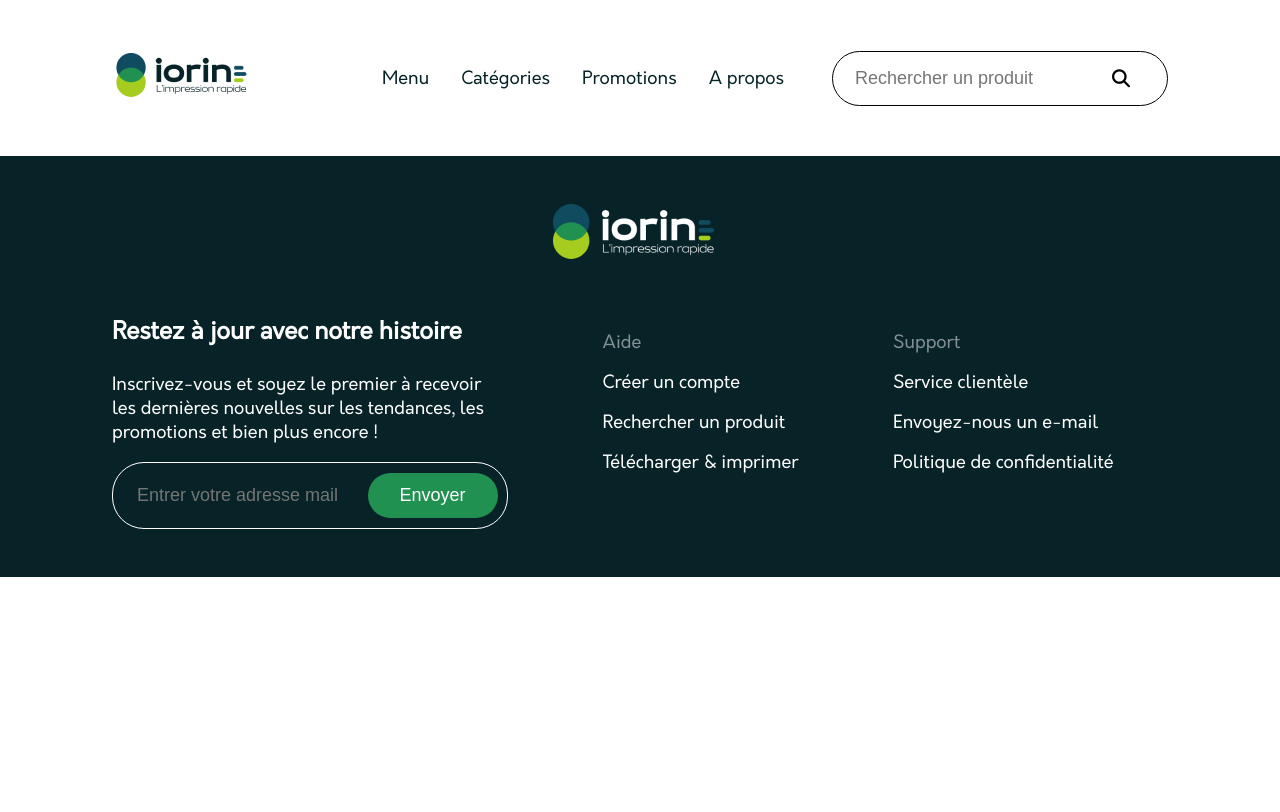
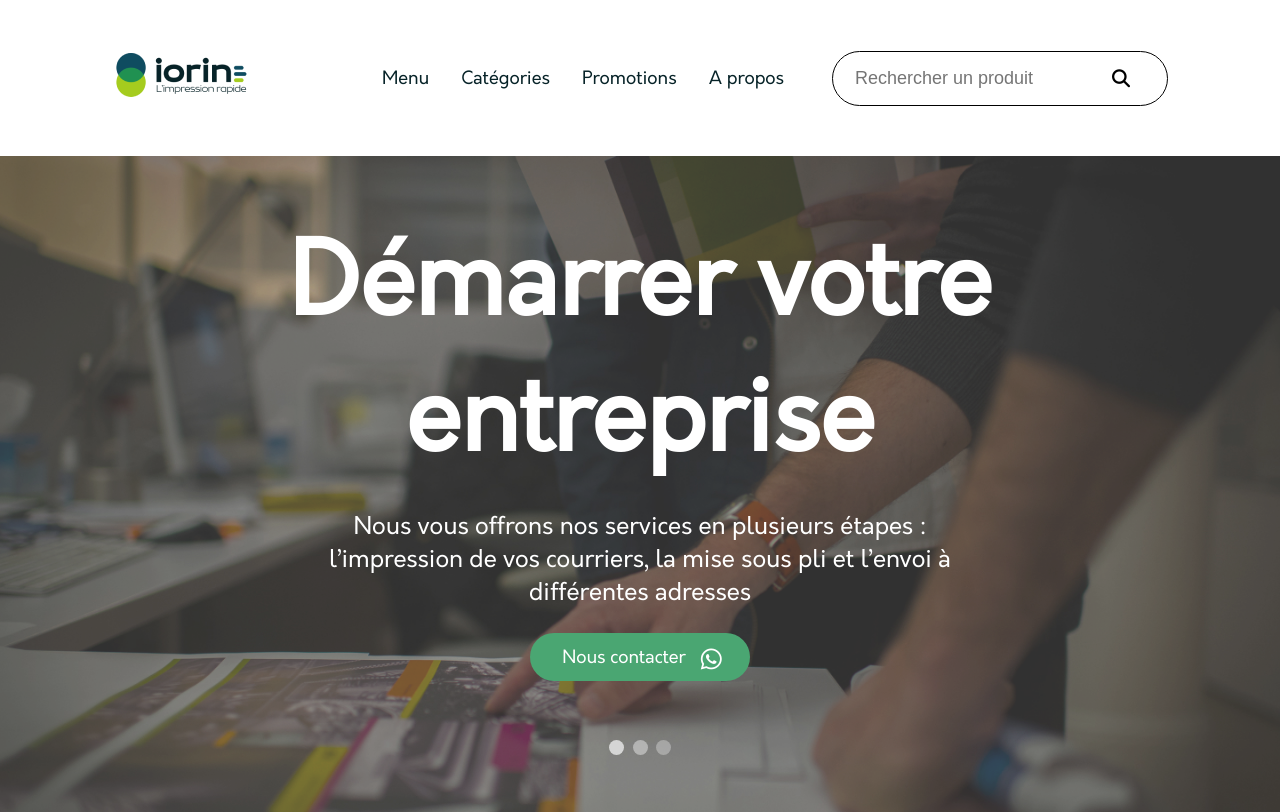
Before and after one commit to wilprom/iorin, a website with bundled scripts: page index.html in a window 1280 px wide. Shown: the top 812 px of the page. Built offline with nearby package versions, Linux system fonts and the light colour scheme.

Commit message:
:lipstick: Update the UI and style files
Add carousel of the hero section

```diff
--- a/index.html
+++ b/index.html
@@ -68,7 +68,103 @@
     </header>
     <!-- END HEADER -->
     <!-- START BODY -->
-    <body></body>
+    <body>
+      <main>
+        <section class="hero">
+          <div class="carousel">
+            <div class="carousel__slide fade">
+              <img
+                src="./assets/img/hero/hero_img1.jpg"
+                alt=""
+                class="carousel__slide__img"
+              />
+              <div class="carousel__slide__content">
+                <h1 class="carousel__slide__content__title">
+                  Votre impression en toute rapidité
+                </h1>
+                <p class="carousel__slide__content__text">
+                  Nous vous offrons nos services en plusieurs étapes :
+                  l’impression de vos courriers, la mise sous pli et l’envoi à
+                  différentes adresses
+                </p>
+                <a
+                  href="#"
+                  class="carousel__slide__content__link btn btn--bg-green"
+                >
+                  Nous contacter
+                  <i
+                    class="fa-brands fa-whatsapp carousel__slide__content__link__icon icon"
+                    aria-hidden="true"
+                  ></i>
+                </a>
+              </div>
+            </div>
+
+            <div class="carousel__slide fade">
+              <img
+                src="./assets/img/hero/hero_img2.jpg"
+                alt=""
+                class="carousel__slide__img"
+              />
+              <div class="carousel__slide__content">
+                <h1 class="carousel__slide__content__title">
+                  Démarrer votre entreprise
+                </h1>
+                <p class="carousel__slide__content__text">
+                  Nous vous offrons nos services en plusieurs étapes :
+                  l’impression de vos courriers, la mise sous pli et l’envoi à
+                  différentes adresses
+                </p>
+                <a
+                  href="#"
+                  class="carousel__slide__content__link btn btn--bg-green"
+                >
+                  Nous contacter
+                  <i
+                    class="fa-brands fa-whatsapp carousel__slide__content__link__icon icon"
+                    aria-hidden="true"
+                  ></i>
+                </a>
+              </div>
+            </div>
+
+            <div class="carousel__slide fade">
+              <img
+                src="./assets/img/hero/hero_img1.jpg"
+                alt=""
+                class="carousel__slide__img"
+              />
+              <div class="carousel__slide__content">
+                <h1 class="carousel__slide__content__title">
+                  La qualité au rendez-vous
+                </h1>
+                <p class="carousel__slide__content__text">
+                  Nous vous offrons nos services en plusieurs étapes :
+                  l’impression de vos courriers, la mise sous pli et l’envoi à
+                  différentes adresses
+                </p>
+                <a
+                  href="#"
+                  class="carousel__slide__content__link btn btn--bg-green"
+                >
+                  Nous contacter
+                  <i
+                    class="fa-brands fa-whatsapp carousel__slide__content__link__icon icon"
+                    aria-hidden="true"
+                  ></i>
+                </a>
+              </div>
+            </div>
+
+            <div class="carousel__dots">
+              <span class="carousel__dots__dot"></span>
+              <span class="carousel__dots__dot"></span>
+              <span class="carousel__dots__dot"></span>
+            </div>
+          </div>
+        </section>
+      </main>
+    </body>
     <!-- END BODY -->
     <!-- START FOOTER -->
     <footer class="footer">
@@ -80,7 +176,7 @@
           <h3 class="footer__content__title">
             Restez à jour avec notre histoire
           </h3>
-          <p class="footer__content__paragraph">
+          <p class="footer__content__text">
             Inscrivez-vous et soyez le premier à recevoir les dernières
             nouvelles sur les tendances, les promotions et bien plus encore !
           </p>
--- a/sass/components/_buttons.scss
+++ b/sass/components/_buttons.scss
@@ -4,6 +4,7 @@
   border: 0;
   padding: 0.75rem 2rem;
   font-weight: 500;
+  cursor: pointer;
   position: relative;
   z-index: 1;
   &--bg-green {
--- /dev/null
+++ b/sass/components/_carousel.scss
@@ -0,0 +1,70 @@
+.carousel {
+  position: relative;
+  margin: auto;
+  &__slide {
+    display: none;
+    &__img {
+      width: 100%;
+    }
+    &__content {
+      position: absolute;
+      bottom: 12rem;
+      color: #ffffff;
+      padding: 0 15rem;
+      width: 100%;
+      text-align: center;
+      &__title {
+        font-size: map-get($map: $font-size, $key: h1);
+        font-weight: 700;
+        margin: 0;
+      }
+      &__text {
+        font-size: map-get($map: $font-size, $key: h3);
+        padding: 0 4rem;
+      }
+      &__link {
+        display: inline-block;
+        padding-right: 4rem;
+        &__icon {
+          position: absolute;
+          right: 1.75rem;
+          bottom: 0.65rem;
+        }
+      }
+    }
+  }
+  &__dots {
+    width: 100%;
+    text-align: center;
+    position: absolute;
+    bottom: 7rem;
+    &__dot {
+      height: 0.938rem;
+      width: 0.938rem;
+      margin: 0 0.125rem;
+      background-color: #e3e3e3;
+      border-radius: 50%;
+      display: inline-block;
+      opacity: 0.4;
+      transition: opacity 0.6s ease;
+    }
+  }
+}
+.active {
+  opacity: 1;
+}
+
+/* Fading animation */
+.fade {
+  animation-name: fade;
+  animation-duration: 1.5s;
+}
+
+@keyframes fade {
+  from {
+    opacity: 0.8;
+  }
+  to {
+    opacity: 1;
+  }
+}
--- a/sass/components/_icons.scss
+++ b/sass/components/_icons.scss
@@ -0,0 +1,3 @@
+.icon {
+  font-size: 1.5rem;
+}
--- a/sass/layouts/_footer.scss
+++ b/sass/layouts/_footer.scss
@@ -17,7 +17,7 @@
       font-size: map-get($map: $font-size, $key: h3);
     }
     &__title,
-    &__paragraph {
+    &__text {
       width: 95%;
     }
   }
--- a/sass/main.scss
+++ b/sass/main.scss
@@ -6,7 +6,7 @@
 
 @import './components/buttons';
 @import './components/icons';
-@import './components/carousels';
+@import './components/carousel';
 
 @import './layouts/header';
 @import './layouts/nav';
--- a/scripts/pages/home.js
+++ b/scripts/pages/home.js
@@ -0,0 +1,2 @@
+// Import carousel script
+import '/scripts/utils/carousel.js'
--- /dev/null
+++ b/scripts/utils/carousel.js
@@ -0,0 +1,21 @@
+let slideIndex = 0
+showSlides()
+
+function showSlides() {
+  let i
+  let slides = document.getElementsByClassName('carousel__slide')
+  let dots = document.getElementsByClassName('carousel__dots__dot')
+  for (i = 0; i < slides.length; i++) {
+    slides[i].style.display = 'none'
+  }
+  slideIndex++
+  if (slideIndex > slides.length) {
+    slideIndex = 1
+  }
+  for (i = 0; i < dots.length; i++) {
+    dots[i].className = dots[i].className.replace(' active', '')
+  }
+  slides[slideIndex - 1].style.display = 'block'
+  dots[slideIndex - 1].className += ' active'
+  setTimeout(showSlides, 5000) // Change image every 5 seconds
+}
```
Also changed, not shown: sass/components/_carousels.scss (deleted), scripts/utils/carousels.js (deleted), style/style.css, 1 other file.
